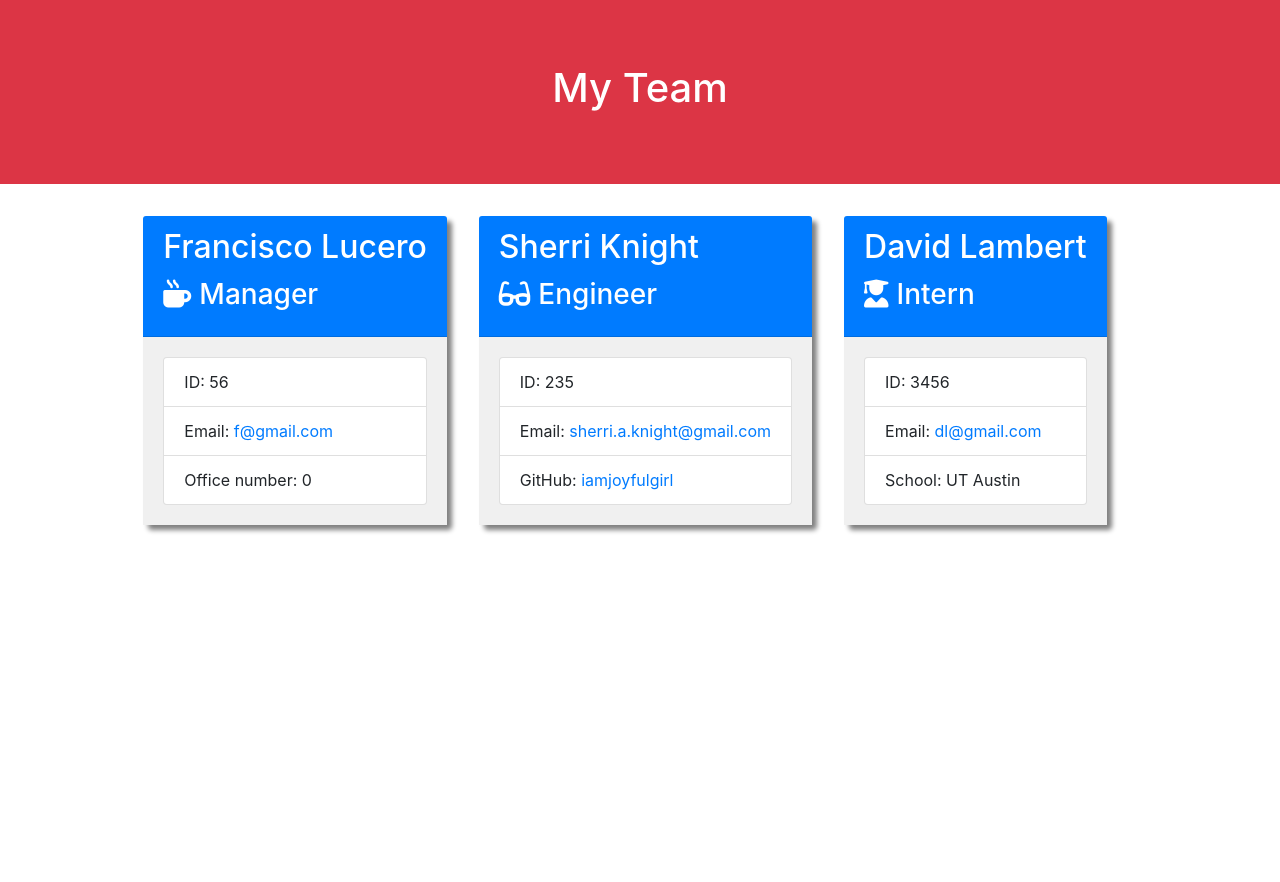
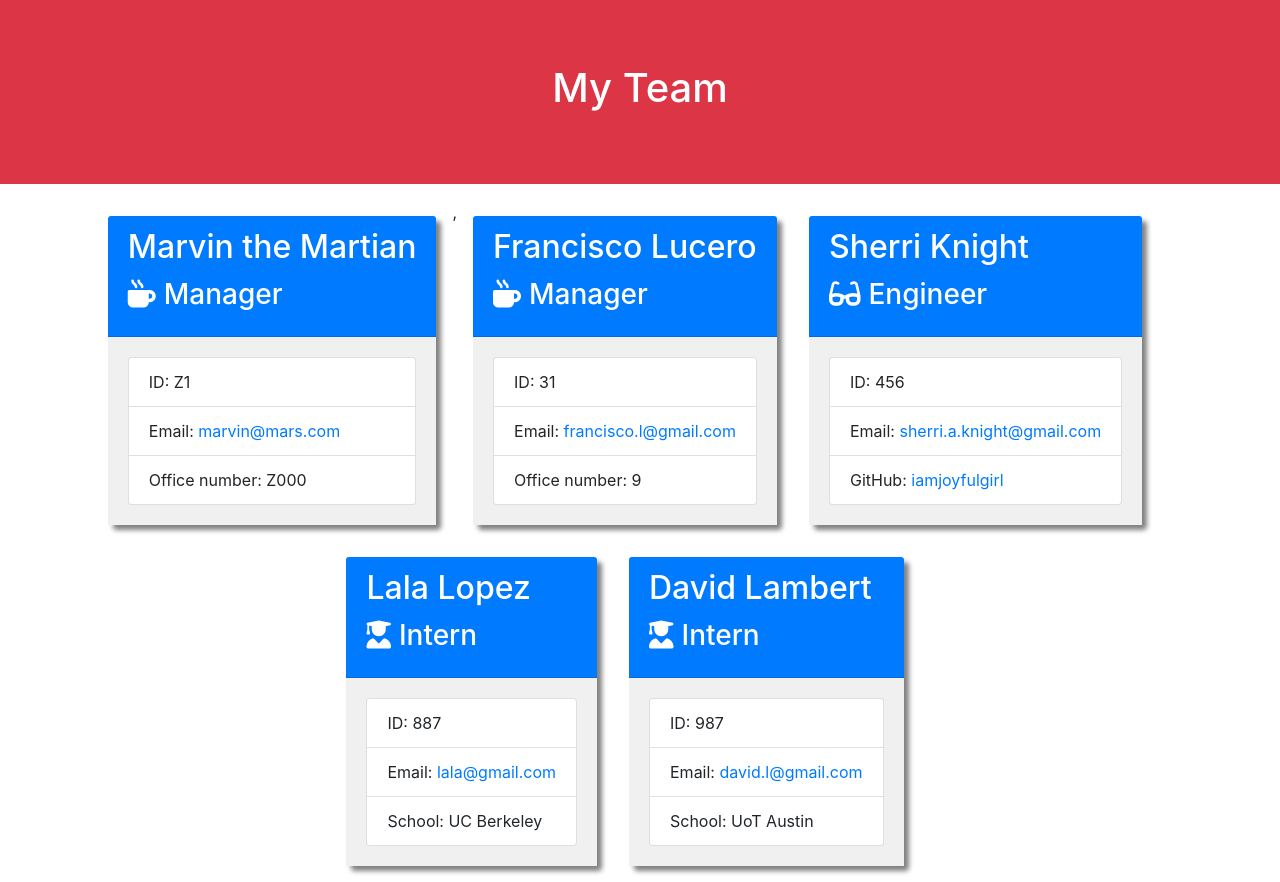
Before and after one commit to iamjoyfulgirl/team-profile-generator, a website: page dist/team.html in a window 1280 px wide. Before the commit the page ends 800 px from the top, so only its background shows below. Drawn offline with nearby package versions, Linux system fonts and the light colour scheme.

Commit message:
Updates README, adds gif, and team.html

```diff
--- a/dist/team.html
+++ b/dist/team.html
@@ -27,14 +27,28 @@
 
 <div class="card employee-card">
   <div class="card-header bg-primary text-white">
+      <h2 class="card-title">Marvin the Martian</h2>
+      <h3 class="card-title"><i class="fas fa-mug-hot mr-2"></i>Manager</h3>
+  </div>
+  <div class="card-body">
+      <ul class="list-group">
+          <li class="list-group-item">ID: Z1</li>
+          <li class="list-group-item">Email: <a href="mailto:marvin@mars.com">marvin@mars.com</a></li>
+          <li class="list-group-item">Office number: Z000</li>
+      </ul>
+  </div>
+</div>
+      ,
+<div class="card employee-card">
+  <div class="card-header bg-primary text-white">
       <h2 class="card-title">Francisco Lucero</h2>
       <h3 class="card-title"><i class="fas fa-mug-hot mr-2"></i>Manager</h3>
   </div>
   <div class="card-body">
       <ul class="list-group">
-          <li class="list-group-item">ID: 56</li>
-          <li class="list-group-item">Email: <a href="mailto:f@gmail.com">f@gmail.com</a></li>
-          <li class="list-group-item">Office number: 0</li>
+          <li class="list-group-item">ID: 31</li>
+          <li class="list-group-item">Email: <a href="mailto:francisco.l@gmail.com">francisco.l@gmail.com</a></li>
+          <li class="list-group-item">Office number: 9</li>
       </ul>
   </div>
 </div>
@@ -46,9 +60,23 @@
   </div>
   <div class="card-body">
       <ul class="list-group">
-          <li class="list-group-item">ID: 235</li>
+          <li class="list-group-item">ID: 456</li>
           <li class="list-group-item">Email: <a href="mailto:sherri.a.knight@gmail.com">sherri.a.knight@gmail.com</a></li>
           <li class="list-group-item">GitHub: <a href="https://github.com/iamjoyfulgirl" target="_blank" rel="noopener noreferrer">iamjoyfulgirl</a></li>
+      </ul>
+  </div>
+</div>
+
+<div class="card employee-card">
+  <div class="card-header bg-primary text-white">
+      <h2 class="card-title">Lala Lopez</h2>
+      <h3 class="card-title"><i class="fas fa-user-graduate mr-2"></i>Intern</h3>
+  </div>
+  <div class="card-body">
+      <ul class="list-group">
+          <li class="list-group-item">ID: 887</li>
+          <li class="list-group-item">Email: <a href="mailto:lala@gmail.com">lala@gmail.com</a></li>
+          <li class="list-group-item">School: UC Berkeley</li>
       </ul>
   </div>
 </div>
@@ -60,9 +88,9 @@
   </div>
   <div class="card-body">
       <ul class="list-group">
-          <li class="list-group-item">ID: 3456</li>
-          <li class="list-group-item">Email: <a href="mailto:dl@gmail.com">dl@gmail.com</a></li>
-          <li class="list-group-item">School: UT Austin</li>
+          <li class="list-group-item">ID: 987</li>
+          <li class="list-group-item">Email: <a href="mailto:david.l@gmail.com">david.l@gmail.com</a></li>
+          <li class="list-group-item">School: UoT Austin</li>
       </ul>
   </div>
 </div>
```
Also changed, not shown: README.md, 1 other file.
